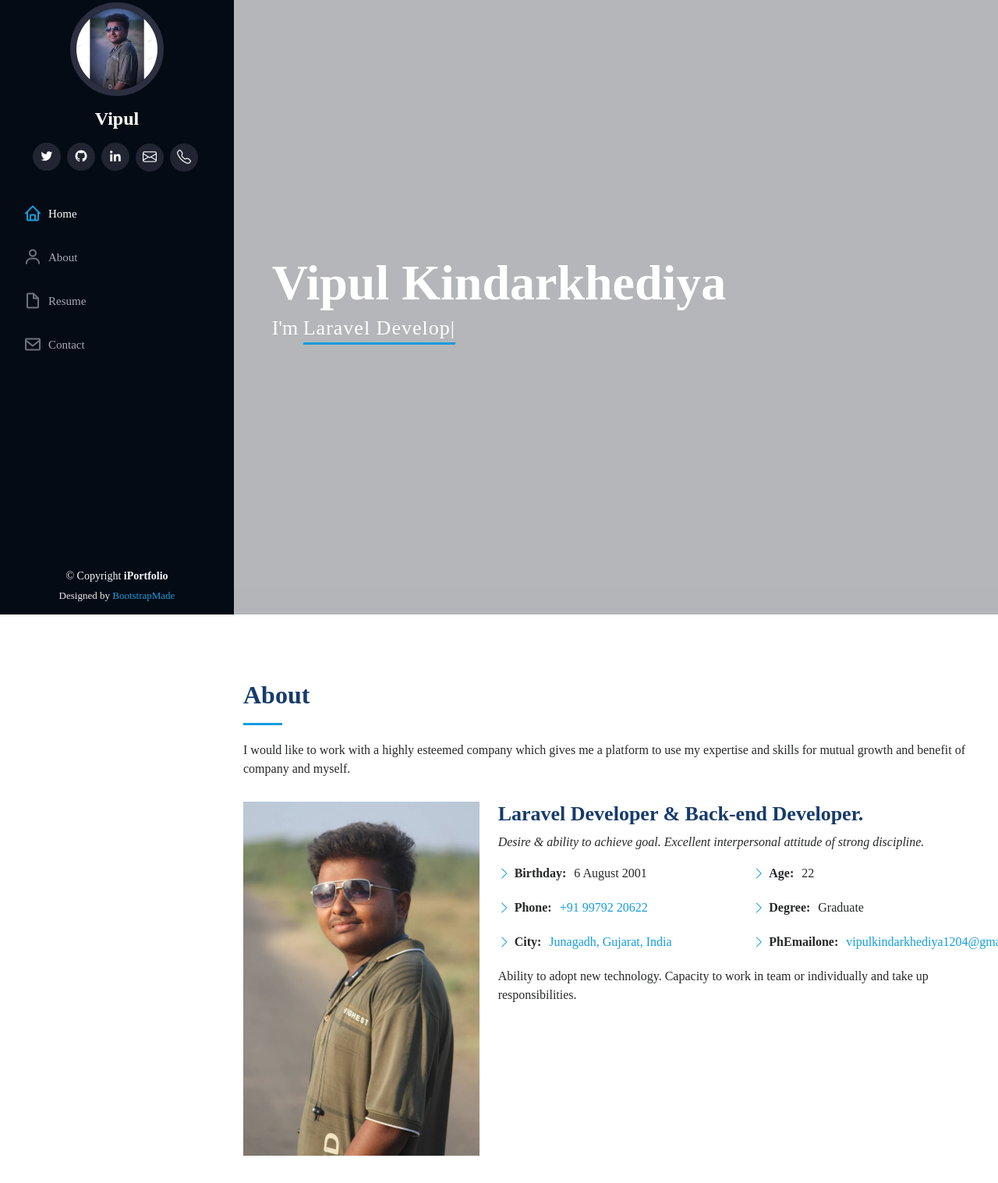
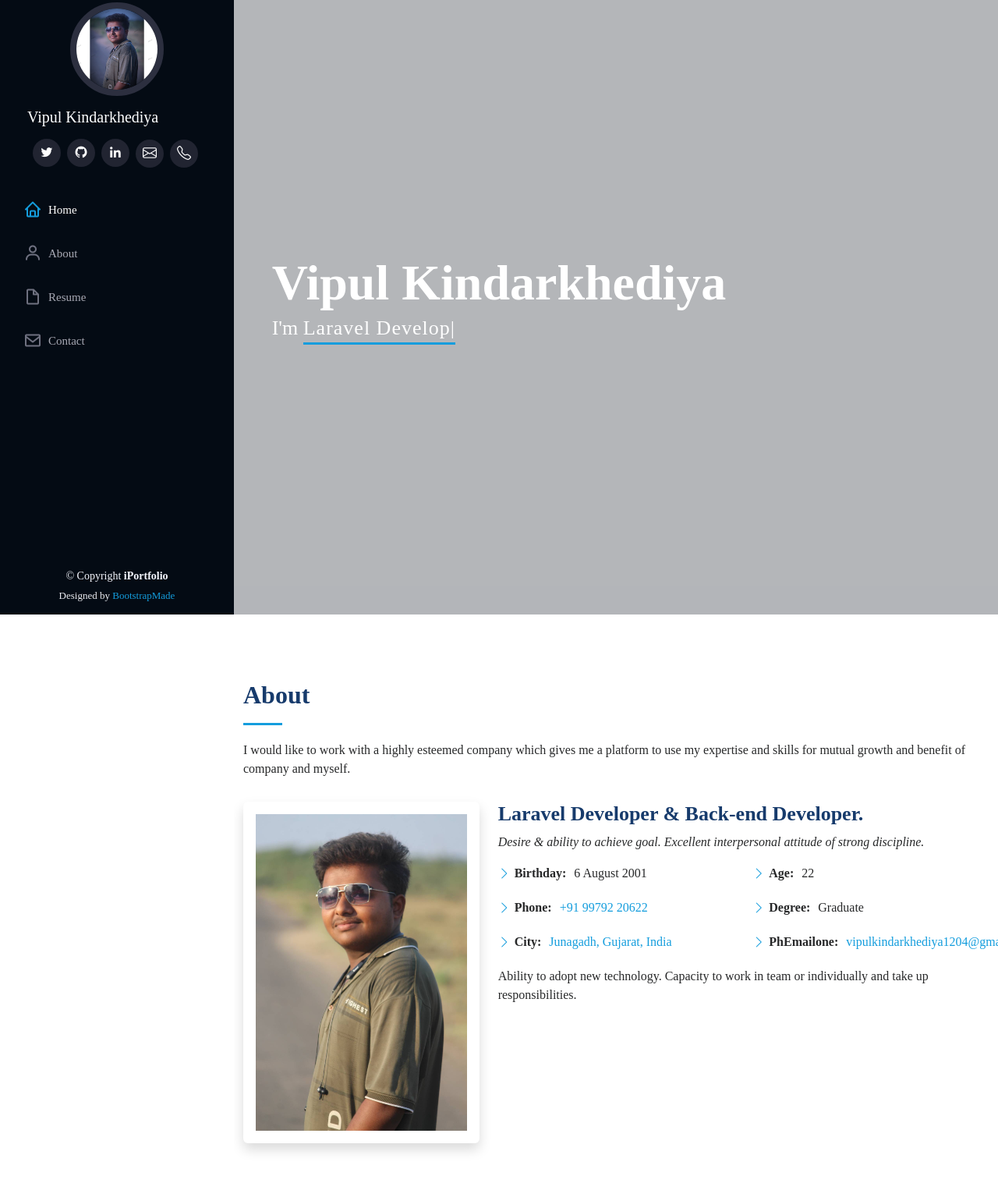
Before and after one commit to vckindarkhediya/vckindarkhediya.github.io, a plain HTML site: page index.html in a window 1280 px wide. Shown: the part 12-1529 px from the top of the page at 78% size. Drawn offline with nearby package versions, Linux system fonts and the light colour scheme.

Commit message:
update
Signed-off-by: Vipul C Kindarkhediya <115625170+vckindarkhediya@users.noreply.github.com>

```diff
--- a/index.html
+++ b/index.html
@@ -29,11 +29,8 @@
 
 
 </head>
-<style>
-  body{
-    font-family: "Fira Code";
-  }
-</style>
+
+
 <body>
 
   <!-- ======= Mobile nav toggle button ======= -->
@@ -46,7 +43,7 @@
       <div class="profile">
         <img src="assets/img/profile-img.jpg" alt="" class="img-fluid rounded-circle">
 
-        <h1 class="text-light"><a href="index.html">Vipul </a></h1>
+        <h5><a href="index.html" class="text-white" style="margin-left: 20px;">Vipul Kindarkhediya</a></h5>
 
         <div class="social-links mt-3 text-center">
 
@@ -80,11 +77,11 @@
   </header><!-- End Header -->
 
   <!-- ======= Hero Section ======= -->
+
   <section id="hero" class="d-flex flex-column justify-content-center align-items-center">
     <div class="hero-container" data-aos="fade-in">
       <h1>Vipul Kindarkhediya</h1>
-      <p >I'm <span class="typed"
-          data-typed-items="Developer., Laravel Developer., Back-end Developer."></span></p>
+      <p>I'm <span class="typed" data-typed-items="Developer., Laravel Developer., Back-end Developer."></span></p>
     </div>
   </section><!-- End Hero -->
 
@@ -104,7 +101,7 @@
 
         <div class="row">
           <div class="col-lg-4" data-aos="fade-right">
-            <img src="assets/img/profile-img1.jpg" class="img-fluid" alt="">
+            <img src="assets/img/profile-img1.jpg" class="img-fluid shadow p-3 mb-5 bg-white rounded" alt="">
           </div>
           <div class="col-lg-8 pt-4 pt-lg-0 content" data-aos="fade-left">
             <h3>Laravel Developer &amp; Back-end Developer.</h3>
@@ -249,7 +246,7 @@
 
         <div class="section-title">
           <h2>Contact</h2>
-          <p>Below are my contact details. &amp; you can contact me anytime. Below is my address, email
+          <p>Below are my contact details &amp; you can contact me anytime. Below is my address, email
             address &amp; phone number. </p>
         </div>
 
@@ -281,12 +278,10 @@
                 <p><a href="tel:+91 9979220622">+91 9979220622</a></p>
               </div>
 
-              <!-- <iframe
-                src="https://www.google.com/maps/embed?pb=!1m14!1m8!1m3!1d12097.433213460943!2d-74.0062269!3d40.7101282!3m2!1i1024!2i768!4f13.1!3m3!1m2!1s0x0%3A0xb89d1fe6bc499443!2sDowntown+Conference+Center!5e0!3m2!1smk!2sbg!4v1539943755621"
-                frameborder="0" style="border:0; width: 100%; height: 290px;" allowfullscreen></iframe> -->
-            </div>
+             </div>
 
           </div>
+
 
 
 
@@ -313,6 +308,7 @@
   <a href="#" class="back-to-top d-flex align-items-center justify-content-center"><i
       class="bi bi-arrow-up-short"></i></a>
 
+
   <!-- Vendor JS Files -->
   <script src="assets/vendor/purecounter/purecounter_vanilla.js"></script>
   <script src="assets/vendor/aos/aos.js"></script>
@@ -323,9 +319,9 @@
   <script src="assets/vendor/typed.js/typed.min.js"></script>
   <script src="assets/vendor/waypoints/noframework.waypoints.js"></script>
   <script src="assets/vendor/php-email-form/validate.js"></script>
-
   <!-- Template Main JS File -->
   <script src="assets/js/main.js"></script>
+  <script src="https://code.jquery.com/jquery-3.6.3.js"></script>
 
 </body>
 
```
